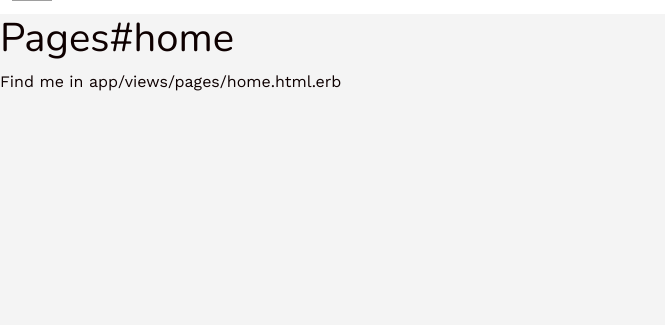
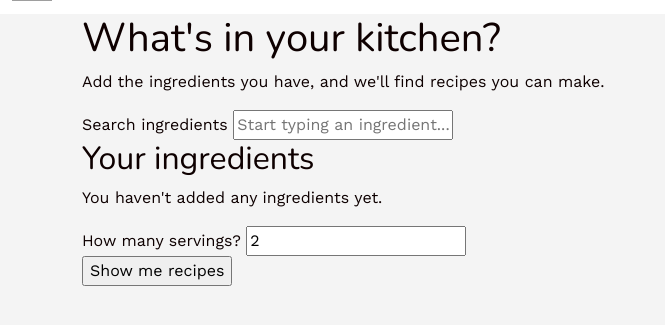
Before and after one commit to jessames/cook-with-me, a Rails app: page / in a window 1280 px wide. Shown: the part 44-369 px from the top of the page, without its empty margins (0-665 px from the left). Run offline with Rails 7, Linux system fonts and the light colour scheme; the visitor is signed in with stand-in values (Sample User, id 1); style sheets or scripts are compiled from the project's sources; some libraries are stand-ins or nearby versions; grey boxes are pictures that could not be loaded.

Commit message:
add search function to home

```diff
--- a/app/controllers/pages_controller.rb
+++ b/app/controllers/pages_controller.rb
@@ -2,5 +2,15 @@ class PagesController < ApplicationController
   skip_before_action :authenticate_user!, only: [ :home ]
 
   def home
+    #@ingredients = Ingredient.order(:name) if user_signed_in?
+    @ingredients = if user_signed_in?
+      [
+        Ingredient.new(id: 1, name: "Chicken"),
+        Ingredient.new(id: 2, name: "Tomato"),
+        Ingredient.new(id: 3, name: "Onion"),
+        Ingredient.new(id: 4, name: "Garlic"),
+        Ingredient.new(id: 5, name: "Potato")
+      ]
+    end
   end
 end
--- /dev/null
+++ b/app/javascript/controllers/ingredient_search_controller.js
@@ -0,0 +1,102 @@
+
+import { Controller } from "@hotwired/stimulus"
+
+export default class extends Controller {
+  static targets = ["input", "suggestions", "selected", "emptyMessage"]
+  static values = { ingredients: Array }
+
+  connect() {
+    this.selectedIngredients = []
+  }
+
+  search() {
+    const query = this.inputTarget.value.trim().toLowerCase()
+    this.suggestionsTarget.innerHTML = ""
+
+    if (query.length === 0) return
+
+    const matches = this.ingredientsValue
+      .filter(ingredient =>
+        ingredient.name.toLowerCase().includes(query)
+      )
+      .filter(ingredient =>
+        !this.selectedIngredients.some(
+          selected => selected.id === ingredient.id
+        )
+      )
+      .slice(0, 8)
+
+    matches.forEach(ingredient => {
+      const button = document.createElement("button")
+      button.type = "button"
+      button.textContent = ingredient.name
+
+      button.addEventListener("click", () => {
+        this.addIngredient(ingredient)
+      })
+
+      this.suggestionsTarget.appendChild(button)
+    })
+  }
+
+  addIngredient(ingredient) {
+    this.selectedIngredients.push(ingredient)
+    this.inputTarget.value = ""
+    this.suggestionsTarget.innerHTML = ""
+    this.renderSelected()
+  }
+
+  removeIngredient(id) {
+    this.selectedIngredients = this.selectedIngredients.filter(
+      ingredient => ingredient.id !== id
+    )
+
+    this.renderSelected()
+  }
+
+  renderSelected() {
+    this.selectedTarget.innerHTML = ""
+
+    if (this.selectedIngredients.length === 0) {
+      const message = document.createElement("p")
+      message.textContent = "You haven't added any ingredients yet."
+      this.selectedTarget.appendChild(message)
+      return
+    }
+
+    this.selectedIngredients.forEach((ingredient, index) => {
+      const row = document.createElement("div")
+      row.className = "selected-ingredient"
+
+      const name = document.createElement("span")
+      name.textContent = ingredient.name
+
+      const quantity = document.createElement("input")
+      quantity.type = "number"
+      quantity.min = "0"
+      quantity.step = "any"
+      quantity.placeholder = "Quantity"
+      quantity.name = "quantities[]"
+
+      const unit = document.createElement("input")
+      unit.type = "text"
+      unit.placeholder = "Unit (e.g. grams)"
+      unit.name = "units[]"
+
+      const id = document.createElement("input")
+      id.type = "hidden"
+      id.name = "ingredient_ids[]"
+      id.value = ingredient.id
+
+      const remove = document.createElement("button")
+      remove.type = "button"
+      remove.textContent = "Remove"
+      remove.addEventListener("click", () => {
+        this.removeIngredient(ingredient.id)
+      })
+
+      row.append(name, id, quantity, unit, remove)
+      this.selectedTarget.appendChild(row)
+    })
+  }
+}
--- a/app/views/pages/home.html.erb
+++ b/app/views/pages/home.html.erb
@@ -1,2 +1,60 @@
-<h1>Pages#home</h1>
-<p>Find me in app/views/pages/home.html.erb</p>
+
+<% if user_signed_in? %>
+  <div class="container">
+    <h1>What's in your kitchen?</h1>
+    <p>Add the ingredients you have, and we'll find recipes you can make.</p>
+
+    <%= form_with url: results_recipes_path, method: :get, local: true do %>
+      <div
+        data-controller="ingredient-search"
+        data-ingredient-search-ingredients-value="<%= @ingredients.to_json(only: [:id, :name]) %>"
+      >
+        <label for="ingredient-search">Search ingredients</label>
+
+        <input
+          type="text"
+          id="ingredient-search"
+          placeholder="Start typing an ingredient..."
+          autocomplete="off"
+          data-ingredient-search-target="input"
+          data-action="input->ingredient-search#search"
+        >
+
+        <div
+          data-ingredient-search-target="suggestions"
+          class="ingredient-suggestions"
+        ></div>
+
+        <h2>Your ingredients</h2>
+
+        <div data-ingredient-search-target="selected">
+          <p data-ingredient-search-target="emptyMessage">
+            You haven't added any ingredients yet.
+          </p>
+        </div>
+
+        <div>
+          <label for="serving-size">How many servings?</label>
+          <input
+            type="number"
+            id="serving-size"
+            name="serving_size"
+            value="2"
+            min="1"
+            required
+          >
+        </div>
+
+        <%= submit_tag "Show me recipes" %>
+      </div>
+    <% end %>
+  </div>
+
+<% else %>
+  <div class="container">
+    <h1>Let's get cooking!</h1>
+    <p>Discover delicious recipes using ingredients you already have.</p>
+
+    <%= link_to "Get Started Cooking", new_user_session_path %>
+  </div>
+<% end %>
```
